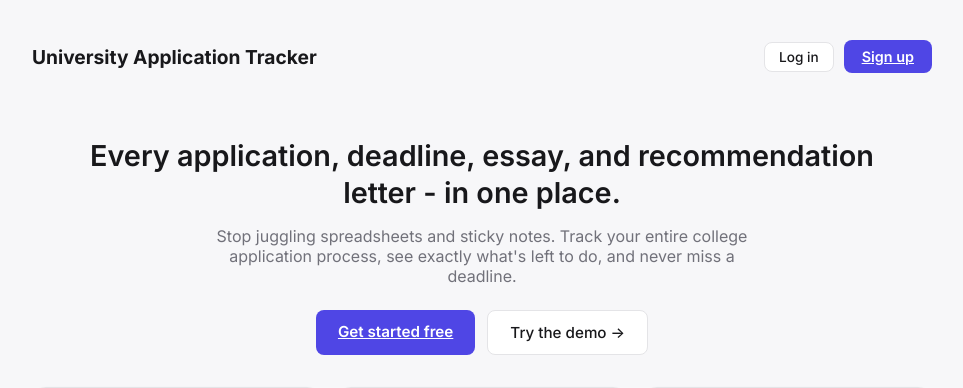
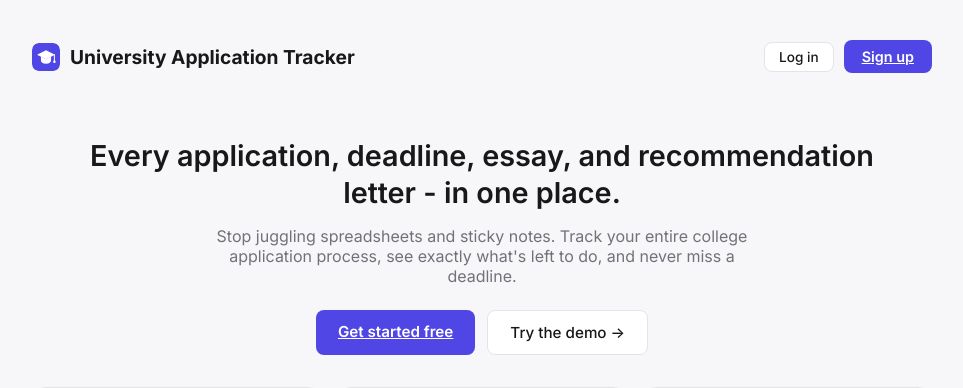
Before and after one commit to Bhakti864653/uni-app-tracker, a Flask app: page / in a window 1280 px wide. Shown: the top 388 px of the page, without its empty margins (158-1121 px from the left). Run offline with Flask 3, Linux system fonts and the light colour scheme.

Commit message:
Add a logo (graduation cap mark) and favicon
Free, hand-built SVG - a purple rounded-square badge with a white
graduation cap glyph, matching the existing accent color. Used as the
favicon on every page and next to the brand name on the landing,
login, signup, and dashboard pages.

```diff
--- a/static/style.css
+++ b/static/style.css
@@ -846,8 +846,29 @@ h2 {
     max-width: 900px;
 }
 
+.brand-logo {
+    width: 28px;
+    height: 28px;
+    border-radius: 7px;
+    flex-shrink: 0;
+    vertical-align: middle;
+}
+
+.landing-brand,
+.auth-brand,
+.dashboard-brand {
+    display: flex;
+    align-items: center;
+    gap: 10px;
+}
+
 .landing-brand {
     font-size: 1.2rem;
+}
+
+.auth-brand {
+    justify-content: center;
+    font-size: 1.3rem;
 }
 
 .landing-hero {
--- a/templates/analytics.html
+++ b/templates/analytics.html
@@ -5,6 +5,7 @@
     <link rel="preconnect" href="https://fonts.googleapis.com">
     <link rel="preconnect" href="https://fonts.gstatic.com" crossorigin>
     <link href="https://fonts.googleapis.com/css2?family=Inter:wght@400;500;600;700&display=swap" rel="stylesheet">
+    <link rel="icon" type="image/svg+xml" href="{{ url_for('static', filename='logo.svg') }}">
     <link rel="stylesheet" href="{{ url_for('static', filename='style.css') }}">
     <script src="https://cdn.jsdelivr.net/npm/chart.js@4.4.4/dist/chart.umd.min.js"></script>
     <script>
--- a/templates/edit.html
+++ b/templates/edit.html
@@ -5,6 +5,7 @@
     <link rel="preconnect" href="https://fonts.googleapis.com">
     <link rel="preconnect" href="https://fonts.gstatic.com" crossorigin>
     <link href="https://fonts.googleapis.com/css2?family=Inter:wght@400;500;600;700&display=swap" rel="stylesheet">
+    <link rel="icon" type="image/svg+xml" href="{{ url_for('static', filename='logo.svg') }}">
     <link rel="stylesheet" href="{{ url_for('static', filename='style.css') }}">
     <script>
         (function () {
--- a/templates/index.html
+++ b/templates/index.html
@@ -5,6 +5,7 @@
     <link rel="preconnect" href="https://fonts.googleapis.com">
     <link rel="preconnect" href="https://fonts.gstatic.com" crossorigin>
     <link href="https://fonts.googleapis.com/css2?family=Inter:wght@400;500;600;700&display=swap" rel="stylesheet">
+    <link rel="icon" type="image/svg+xml" href="{{ url_for('static', filename='logo.svg') }}">
     <link rel="stylesheet" href="{{ url_for('static', filename='style.css') }}">
     <script>
         (function () {
@@ -16,7 +17,10 @@
 <body>
     <div class="page">
         <header class="top-bar">
-            <h1>My Applications</h1>
+            <h1 class="dashboard-brand">
+                <img src="{{ url_for('static', filename='logo.svg') }}" alt="" class="brand-logo">
+                My Applications
+            </h1>
             <div class="top-bar-actions">
                 <a href="/pipeline" class="btn-secondary">Pipeline</a>
                 <a href="/analytics" class="btn-secondary">Analytics</a>
--- a/templates/landing.html
+++ b/templates/landing.html
@@ -5,6 +5,7 @@
     <link rel="preconnect" href="https://fonts.googleapis.com">
     <link rel="preconnect" href="https://fonts.gstatic.com" crossorigin>
     <link href="https://fonts.googleapis.com/css2?family=Inter:wght@400;500;600;700&display=swap" rel="stylesheet">
+    <link rel="icon" type="image/svg+xml" href="{{ url_for('static', filename='logo.svg') }}">
     <link rel="stylesheet" href="{{ url_for('static', filename='style.css') }}">
     <script>
         (function () {
@@ -16,7 +17,10 @@
 <body>
     <div class="page landing-page-wrap">
         <header class="top-bar">
-            <h1 class="landing-brand">University Application Tracker</h1>
+            <h1 class="landing-brand">
+                <img src="{{ url_for('static', filename='logo.svg') }}" alt="" class="brand-logo">
+                University Application Tracker
+            </h1>
             <div class="top-bar-actions">
                 <a href="/login" class="btn-secondary">Log in</a>
                 <a href="/signup" class="btn-primary">Sign up</a>
--- a/templates/login.html
+++ b/templates/login.html
@@ -5,6 +5,7 @@
     <link rel="preconnect" href="https://fonts.googleapis.com">
     <link rel="preconnect" href="https://fonts.gstatic.com" crossorigin>
     <link href="https://fonts.googleapis.com/css2?family=Inter:wght@400;500;600;700&display=swap" rel="stylesheet">
+    <link rel="icon" type="image/svg+xml" href="{{ url_for('static', filename='logo.svg') }}">
     <link rel="stylesheet" href="{{ url_for('static', filename='style.css') }}">
     <script>
         (function () {
@@ -15,7 +16,10 @@
 </head>
 <body>
     <div class="login-page">
-        <h1>University Application Tracker</h1>
+        <h1 class="auth-brand">
+            <img src="{{ url_for('static', filename='logo.svg') }}" alt="" class="brand-logo">
+            University Application Tracker
+        </h1>
 
         <form action="/login" method="POST" class="add-form">
             <input type="hidden" name="csrf_token" value="{{ csrf_token() }}">
--- a/templates/pipeline.html
+++ b/templates/pipeline.html
@@ -5,6 +5,7 @@
     <link rel="preconnect" href="https://fonts.googleapis.com">
     <link rel="preconnect" href="https://fonts.gstatic.com" crossorigin>
     <link href="https://fonts.googleapis.com/css2?family=Inter:wght@400;500;600;700&display=swap" rel="stylesheet">
+    <link rel="icon" type="image/svg+xml" href="{{ url_for('static', filename='logo.svg') }}">
     <link rel="stylesheet" href="{{ url_for('static', filename='style.css') }}">
     <script>
         (function () {
--- a/templates/profile.html
+++ b/templates/profile.html
@@ -5,6 +5,7 @@
     <link rel="preconnect" href="https://fonts.googleapis.com">
     <link rel="preconnect" href="https://fonts.gstatic.com" crossorigin>
     <link href="https://fonts.googleapis.com/css2?family=Inter:wght@400;500;600;700&display=swap" rel="stylesheet">
+    <link rel="icon" type="image/svg+xml" href="{{ url_for('static', filename='logo.svg') }}">
     <link rel="stylesheet" href="{{ url_for('static', filename='style.css') }}">
     <script>
         (function () {
--- a/templates/signup.html
+++ b/templates/signup.html
@@ -5,6 +5,7 @@
     <link rel="preconnect" href="https://fonts.googleapis.com">
     <link rel="preconnect" href="https://fonts.gstatic.com" crossorigin>
     <link href="https://fonts.googleapis.com/css2?family=Inter:wght@400;500;600;700&display=swap" rel="stylesheet">
+    <link rel="icon" type="image/svg+xml" href="{{ url_for('static', filename='logo.svg') }}">
     <link rel="stylesheet" href="{{ url_for('static', filename='style.css') }}">
     <script>
         (function () {
@@ -15,7 +16,10 @@
 </head>
 <body>
     <div class="login-page">
-        <h1>University Application Tracker</h1>
+        <h1 class="auth-brand">
+            <img src="{{ url_for('static', filename='logo.svg') }}" alt="" class="brand-logo">
+            University Application Tracker
+        </h1>
 
         <form action="/signup" method="POST" class="add-form">
             <input type="hidden" name="csrf_token" value="{{ csrf_token() }}">
```
Also changed, not shown: static/logo.svg (added).
